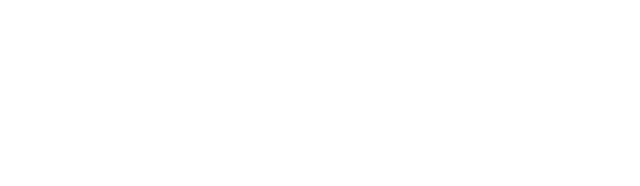
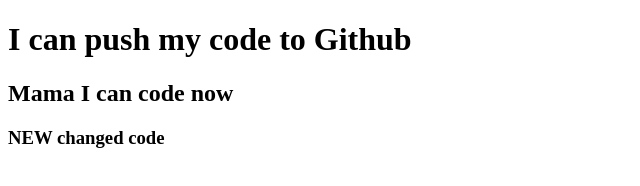
Before and after one commit to Jamee415/my-second-repo, a plain HTML site: page index.html in a window 1280 px wide. Shown: the whole page, without its empty margins (0-640 px from the left). Drawn offline with Linux system fonts and the light colour scheme.

Commit message:
Changed code

```diff
--- a/index.html
+++ b/index.html
@@ -7,6 +7,11 @@
     <title>My Second Git Repo</title>
 </head>
 <body>
+    <h1>I can push my code to Github</h1>
+    <h2>Mama I can code now</h2>
+    <h3>NEW changed  code</h3>
+
+
 
 </body>
 </html>
```
